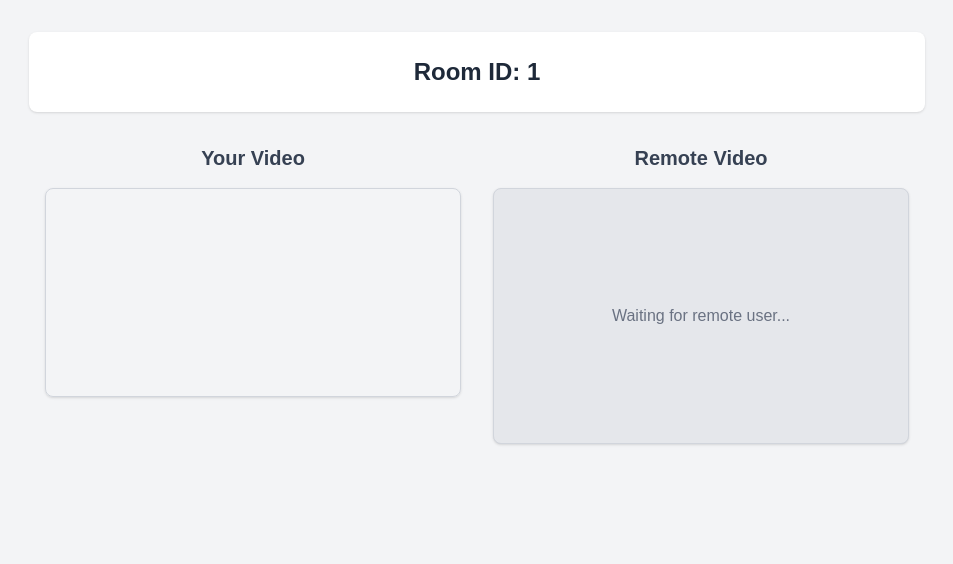
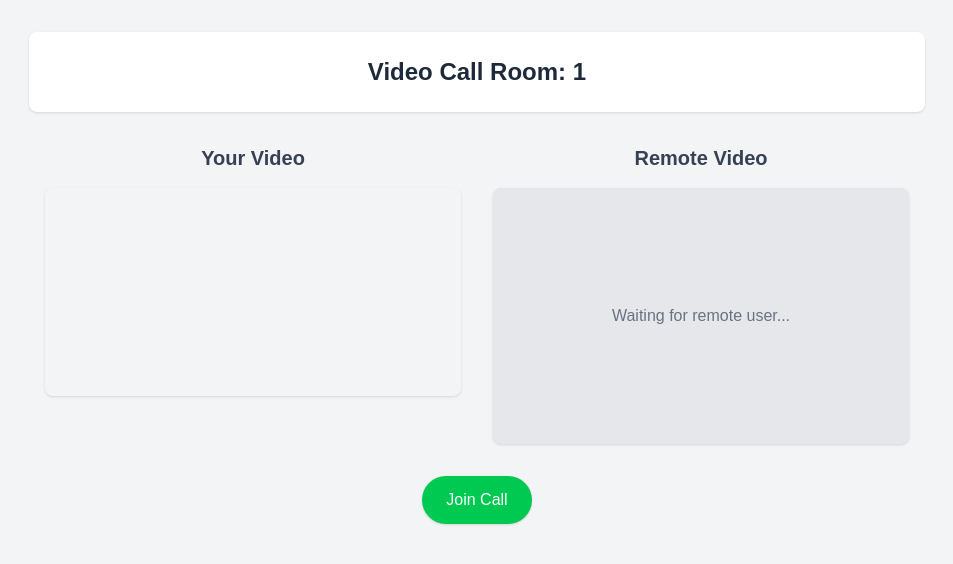
Before and after one commit to MikeWeDev/virtualHealthConsultancy, a Next.js app: page /connect/videocall/1 in a window 1280 px wide. Shown: the top 564 px of the page, without its empty margins (163-1116 px from the left). Built offline with nearby package versions, Linux system fonts and the light colour scheme; no server answers.

Commit message:
testing live video  in railway

```diff
--- a/app/connect/videocall/[id]/page.tsx
+++ b/app/connect/videocall/[id]/page.tsx
@@ -7,86 +7,97 @@ import { useParams } from 'next/navigation';
 const VideoCall = () => {
   const { id } = useParams() as { id: string };
   const roomId = id;
+  const localVideoRef = useRef<HTMLVideoElement>(null);
+  const remoteVideoRef = useRef<HTMLVideoElement>(null);
+
   const [remoteStream, setRemoteStream] = useState<MediaStream | null>(null);
-  const [localStream, setLocalStream] = useState<MediaStream | null>(null);
-  const localVideo = useRef<HTMLVideoElement | null>(null);
-  const remoteVideo = useRef<HTMLVideoElement | null>(null);
+  const [isCalling, setIsCalling] = useState(false);
+
+  const socket = useRef<Socket | null>(null);
   const pc = useRef<RTCPeerConnection | null>(null);
-  const socket = useRef<Socket | null>(null);
+  const localStream = useRef<MediaStream | null>(null);
 
   useEffect(() => {
     if (!roomId) return;
 
-    // 1. Setup signaling socket
     socket.current = io('https://virtualhealthconsultancy-production.up.railway.app/', {
-      path: '/api/video/socket',
+      path: "/api/video/socket",
     });
 
-    // 2. Setup peer connection
     pc.current = new RTCPeerConnection({
-      iceServers: [{ urls: 'stun:stun.l.google.com:19302' }],
+      iceServers: [{ urls: "stun:stun.l.google.com:19302" }],
     });
 
-    // 3. Handle ICE candidate
+    // Handle remote track
+    pc.current.ontrack = (event) => {
+      const remote = event.streams[0];
+      setRemoteStream(remote);
+      if (remoteVideoRef.current) {
+        remoteVideoRef.current.srcObject = remote;
+      }
+    };
+
+    // Handle ICE candidates
     pc.current.onicecandidate = (event) => {
       if (event.candidate) {
-        socket.current?.emit('webrtc-signal', {
-          type: 'candidate',
+        socket.current?.emit("webrtc-signal", {
+          type: "candidate",
           candidate: event.candidate,
           roomId,
         });
       }
     };
 
-    // 4. Handle remote track
-    pc.current.ontrack = (event) => {
-      console.log('🎥 Remote track received');
-      setRemoteStream(event.streams[0]);
-    };
-
-    // 5. Get local media and join room
+    // Get local media
     navigator.mediaDevices.getUserMedia({ video: true, audio: true }).then((stream) => {
-      setLocalStream(stream);
-      if (localVideo.current) {
-        localVideo.current.srcObject = stream;
+      localStream.current = stream;
+      if (localVideoRef.current) {
+        localVideoRef.current.srcObject = stream;
       }
 
       stream.getTracks().forEach((track) => {
         pc.current?.addTrack(track, stream);
       });
 
-      socket.current?.emit('join-room', roomId);
+      socket.current?.emit("join", roomId);
     });
 
-    // 6. Handle signaling
-    socket.current.on('webrtc-signal', async (data) => {
+    // Listen for signaling data
+    socket.current.on("webrtc-signal", async (data) => {
       if (!pc.current) return;
 
       switch (data.type) {
-        case 'offer':
+        case "offer":
           await pc.current.setRemoteDescription(new RTCSessionDescription(data.offer));
           const answer = await pc.current.createAnswer();
           await pc.current.setLocalDescription(answer);
-          socket.current?.emit('webrtc-signal', { type: 'answer', answer, roomId });
+          socket.current?.emit("webrtc-signal", { type: "answer", answer, roomId });
           break;
 
-        case 'answer':
+        case "answer":
           await pc.current.setRemoteDescription(new RTCSessionDescription(data.answer));
           break;
 
-        case 'candidate':
-          if (data.candidate) {
-            await pc.current.addIceCandidate(new RTCIceCandidate(data.candidate));
-          }
+        case "candidate":
+          await pc.current.addIceCandidate(new RTCIceCandidate(data.candidate));
           break;
       }
     });
 
-    // 7. Start call if second user joins
-    socket.current.on('ready-for-call', async () => {
-      const offer = await pc.current!.createOffer();
-      await pc.current!.setLocalDescription(offer);
-      socket.current?.emit('webrtc-signal', { type: 'offer', offer, roomId });
+    socket.current.on("user-joined", async () => {
+      if (!pc.current) return;
+
+      const offer = await pc.current.createOffer();
+      await pc.current.setLocalDescription(offer);
+      socket.current?.emit("webrtc-signal", { type: "offer", offer, roomId });
+      setIsCalling(true);
+    });
+
+    socket.current.on("user-left", () => {
+      setRemoteStream(null);
+      if (remoteVideoRef.current) {
+        remoteVideoRef.current.srcObject = null;
+      }
     });
 
     return () => {
@@ -95,45 +106,53 @@ const VideoCall = () => {
     };
   }, [roomId]);
 
+  const endCall = () => {
+    socket.current?.emit("leave", roomId);
+    socket.current?.disconnect();
+    setIsCalling(false);
+    pc.current?.close();
+  };
+
   return (
     <div className="min-h-screen bg-gray-100 flex flex-col items-center py-8">
       <header className="w-full max-w-4xl px-4 py-6 bg-white shadow rounded-lg mb-8">
-        <h1 className="text-2xl font-bold text-center text-gray-800">
-          Room ID: {roomId}
-        </h1>
+        <h1 className="text-2xl font-bold text-center text-gray-800">Video Call Room: {roomId}</h1>
       </header>
 
       <div className="w-full max-w-4xl flex flex-col lg:flex-row gap-8 px-4">
         <div className="flex-1 flex flex-col items-center">
           <h2 className="text-xl font-semibold mb-4 text-gray-700">Your Video</h2>
-          <video
-            ref={localVideo}
-            autoPlay
-            playsInline
-            muted
-            className="w-full max-w-md border border-gray-300 rounded-lg shadow"
-          />
+          <video ref={localVideoRef} autoPlay playsInline muted className="w-full max-w-md rounded-lg shadow" />
         </div>
+
         <div className="flex-1 flex flex-col items-center">
           <h2 className="text-xl font-semibold mb-4 text-gray-700">Remote Video</h2>
           {remoteStream ? (
-            <video
-              ref={(el) => {
-                if (el && remoteStream) {
-                  el.srcObject = remoteStream;
-                }
-                remoteVideo.current = el;
-              }}
-              autoPlay
-              playsInline
-              className="w-full max-w-md border border-gray-300 rounded-lg shadow"
-            />
+            <video ref={remoteVideoRef} autoPlay playsInline className="w-full max-w-md rounded-lg shadow" />
           ) : (
-            <div className="w-full max-w-md h-64 flex items-center justify-center bg-gray-200 border border-gray-300 rounded-lg shadow">
+            <div className="w-full max-w-md h-64 flex items-center justify-center bg-gray-200 rounded-lg shadow">
               <span className="text-gray-500">Waiting for remote user...</span>
             </div>
           )}
         </div>
+      </div>
+
+      <div className="mt-8">
+        {!isCalling ? (
+          <button
+            onClick={() => socket.current?.emit("user-joined")}
+            className="px-6 py-3 bg-green-500 text-white rounded-full shadow hover:bg-green-600"
+          >
+            Join Call
+          </button>
+        ) : (
+          <button
+            onClick={endCall}
+            className="px-6 py-3 bg-red-500 text-white rounded-full shadow hover:bg-red-600"
+          >
+            End Call
+          </button>
+        )}
       </div>
     </div>
   );
--- a/pages/api/video/socket.js
+++ b/pages/api/video/socket.js
@@ -39,15 +39,14 @@ export default function handler(req, res) {
 
       // Relay WebRTC signaling messages (offer, answer, candidate)
       socket.on("webrtc-signal", (data) => {
+        // Only broadcast to other clients in the room
         socket.to(roomId).emit("webrtc-signal", data);
       });
 
-      // Handle disconnection
       socket.on("disconnect", () => {
-        console.log(`🔴 Socket ${socket.id} disconnected from room: ${roomId}`);
-        socket.to(roomId).emit("user-left", socket.id);
+        socket.to(roomId).emit("user-left");
       });
-    });
+
 
     // Optional: handle manual leave
     socket.on("leave", (roomId) => {
```
